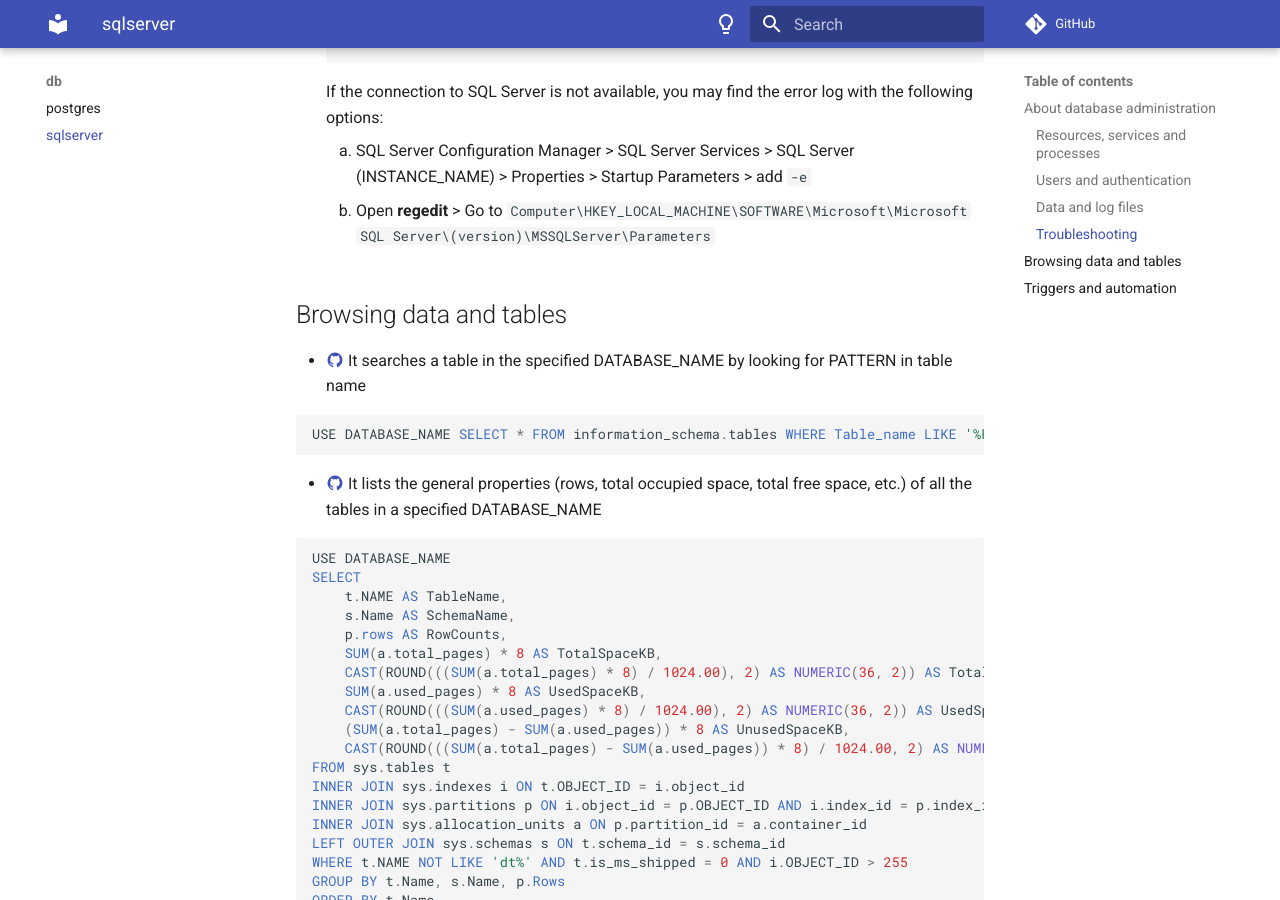
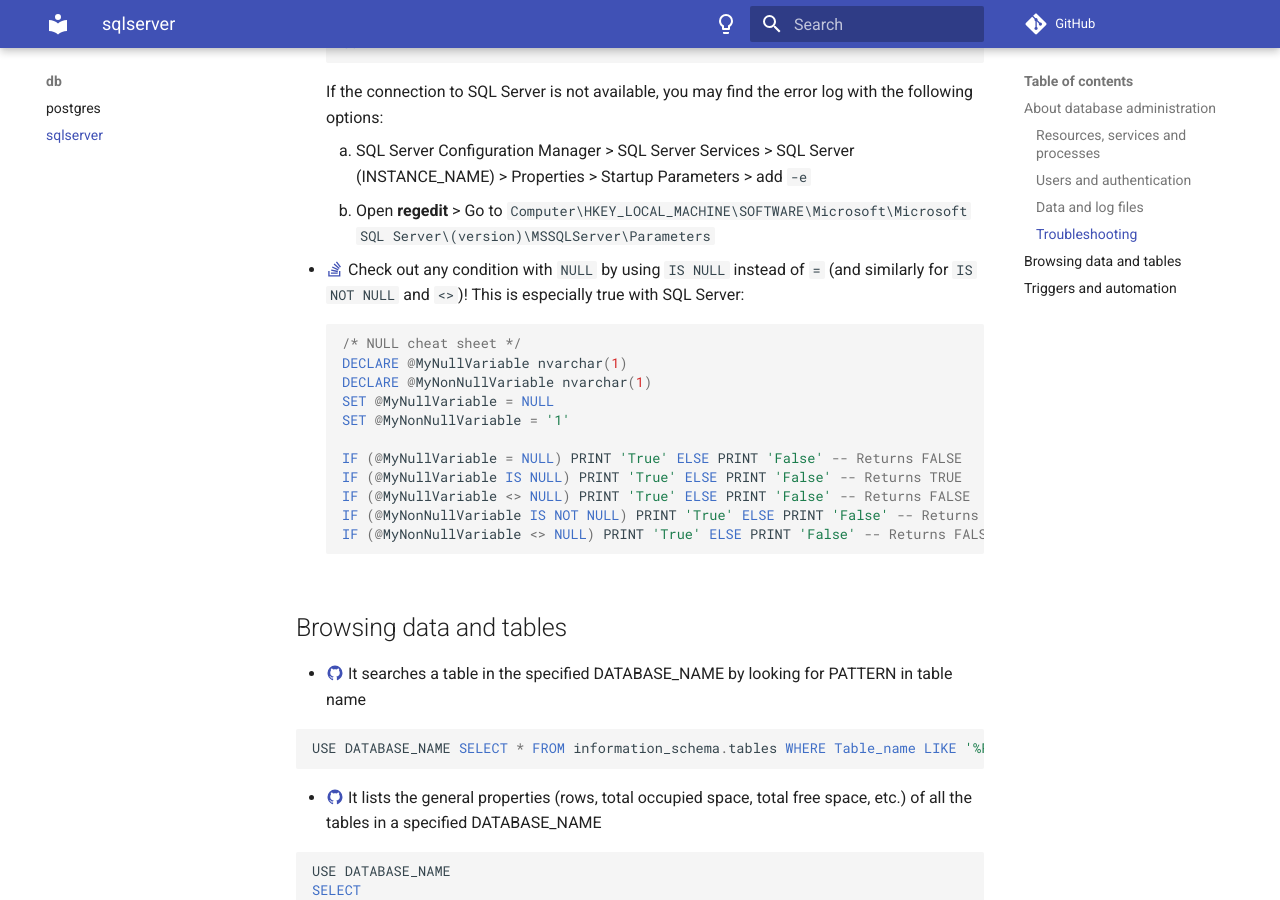
Before and after one commit to sannae/the-notebook, an MkDocs documentation site: the page built from docs/db/sqlserver.md, in a window 1280 px wide and 900 px high, scrolled down 4134 px. Built offline with MkDocs 1.6.1 and Material for MkDocs 9.7.7, drawn with Linux system fonts in a browser that asks for light colours; emoji names are drawn with the system emoji font; comment, search, counter and statistics services are not loaded.

Commit message:
notes about using NULL in tsql

````diff
--- a/docs/db/sqlserver.md
+++ b/docs/db/sqlserver.md
@@ -190,6 +190,22 @@
     1. SQL Server Configuration Manager > SQL Server Services > SQL Server (INSTANCE_NAME) > Properties > Startup Parameters > add `-e`
     2. Open **regedit** > Go to `Computer\HKEY_LOCAL_MACHINE\SOFTWARE\Microsoft\Microsoft SQL Server\(version)\MSSQLServer\Parameters`
 
+* [:material-stack-overflow:](https://stackoverflow.com/questions/5658457/not-equal-operator-on-null) Check out any condition with `NULL` by using `IS NULL` instead of `=` (and similarly for `IS NOT NULL` and `<>`)! This is especially true with SQL Server:
+```sql
+/* NULL cheat sheet */
+DECLARE @MyNullVariable nvarchar(1)
+DECLARE @MyNonNullVariable nvarchar(1)
+SET @MyNullVariable = NULL
+SET @MyNonNullVariable = '1'
+
+IF (@MyNullVariable = NULL) PRINT 'True' ELSE PRINT 'False'	-- Returns FALSE
+IF (@MyNullVariable IS NULL) PRINT 'True' ELSE PRINT 'False' -- Returns TRUE
+IF (@MyNullVariable <> NULL) PRINT 'True' ELSE PRINT 'False' -- Returns FALSE
+IF (@MyNonNullVariable IS NOT NULL) PRINT 'True' ELSE PRINT 'False' -- Returns TRUE
+IF (@MyNonNullVariable <> NULL) PRINT 'True' ELSE PRINT 'False' -- Returns FALSE
+```
+
+
 ## Browsing data and tables
 
 * [:material-github:](https://github.com/sannae/tsql-queries/blob/master/TSQL/Get-TableName.sql) It searches a table in the specified DATABASE_NAME by looking for PATTERN in table name
````
Also changed, not shown: docs/langs/python.md (+6 -4 lines).
